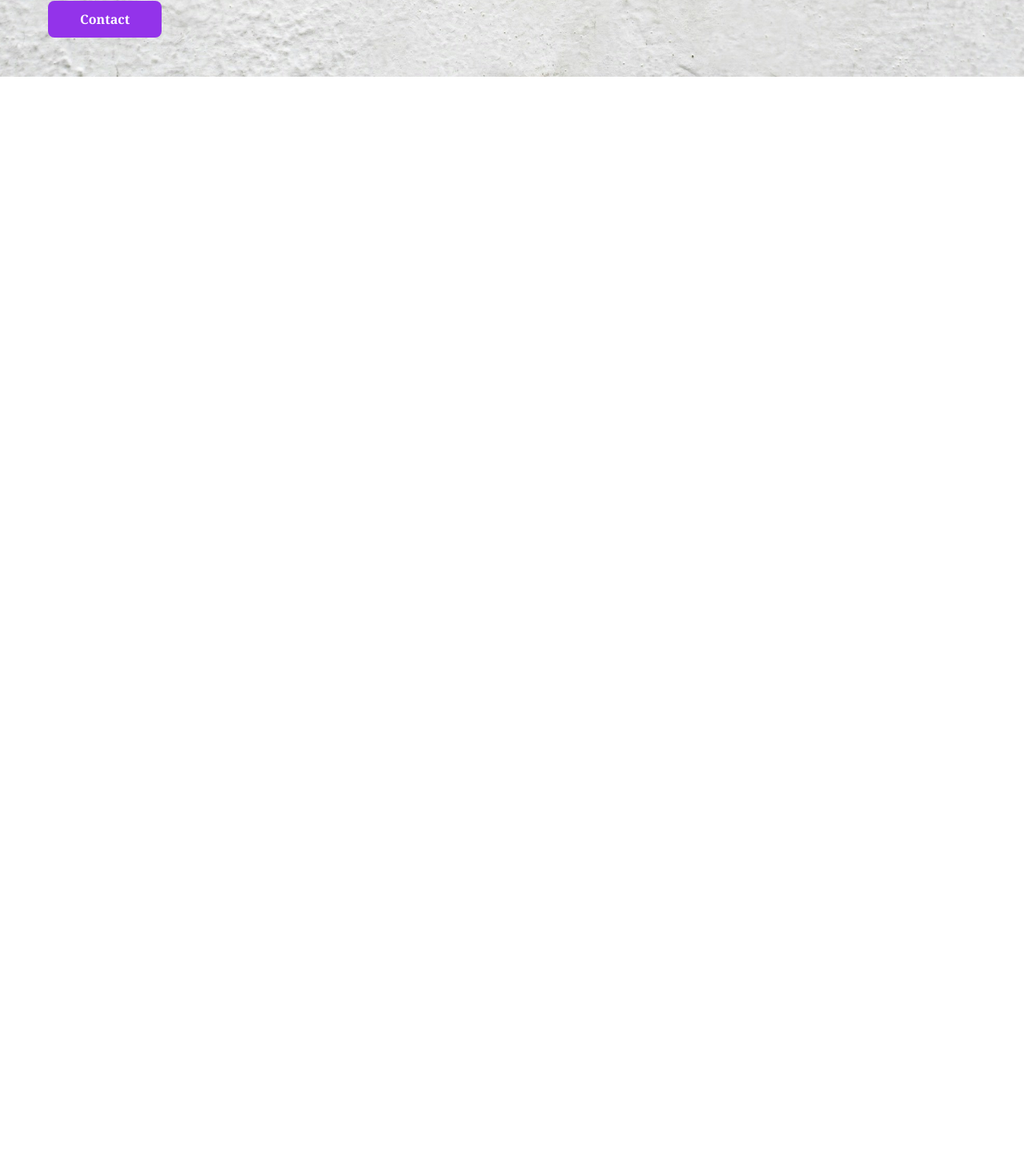
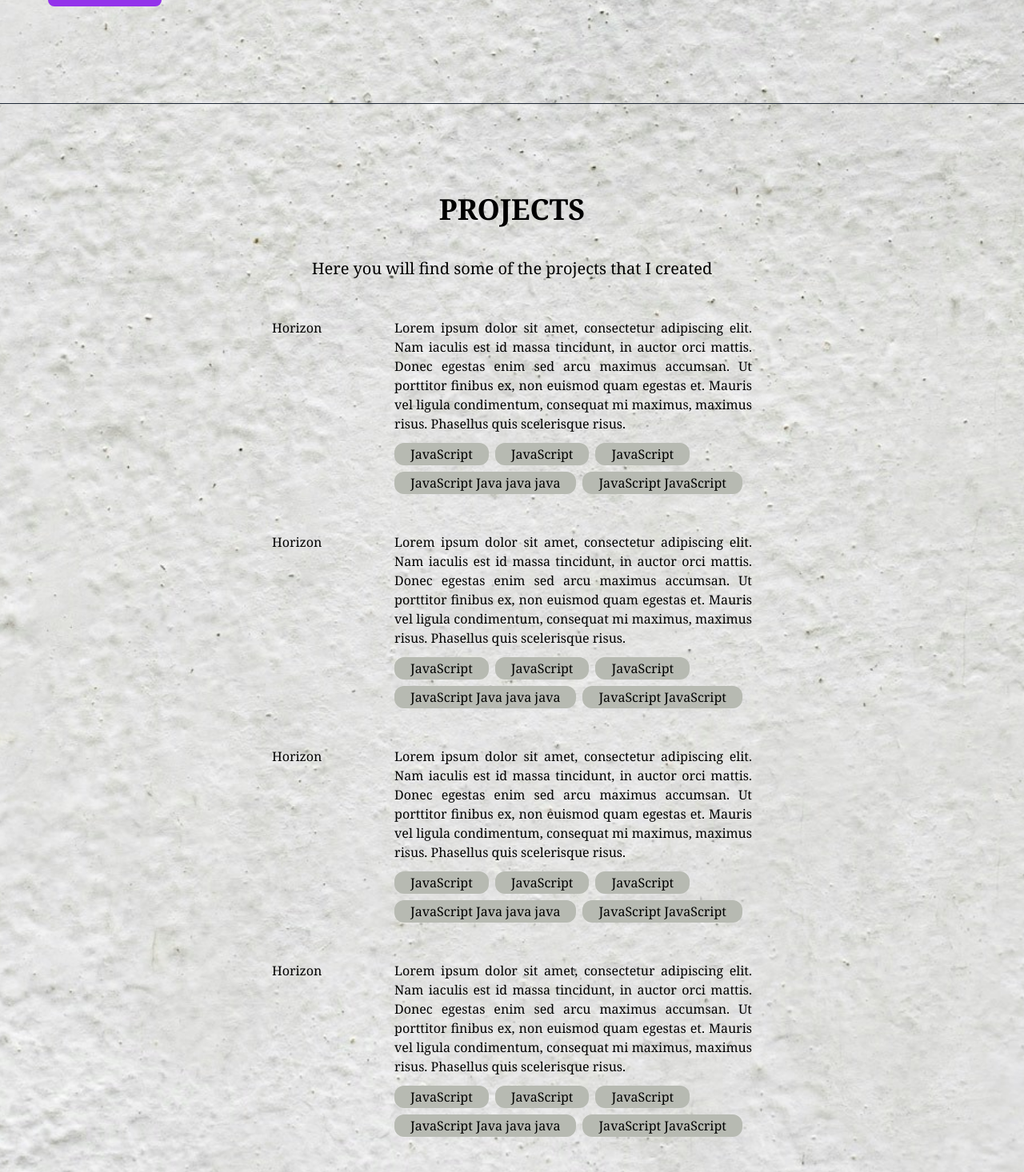
Before and after one commit to bhatarshid/my_portfolio, a Next.js app: page / in a window 1280 px wide. Shown: the part 1260-2726 px from the top of the page at 80% size. Before the commit the page ends 1356 px from the top, so only its background shows below. Built offline with nearby package versions, Linux system fonts and the light colour scheme.

Commit message:
added project and skill template

```diff
--- a/app/page.tsx
+++ b/app/page.tsx
@@ -1,13 +1,15 @@
-import { About } from "@/components/About"
+import { AboutComponent } from "@/components/About"
 import { IntroComponent } from "@/components/Intro"
 import { NavBarComponent } from "@/components/Navbar"
+import { ProjectComponent } from "@/components/Project"
 
 export default function Portfolio() {
   return <>
     <NavBarComponent/>
     <main className="bg-background bg-cover bg-center bg-no-repeat w-full">
       <IntroComponent/>
-      <About/>
+      <AboutComponent/>
+      <ProjectComponent/>
     </main>
   </>
 }
--- a/components/About.tsx
+++ b/components/About.tsx
@@ -1,5 +1,6 @@
-export const About = function() {
-  return <div className="flex flex-col px-4 sm:px-6 lg-px-8 font-serif pb-10">
+export const AboutComponent = function() {
+  return <div>
+    <div className="flex flex-col sm:px-6 lg-px-8 font-serif py-28">
       <div className="flex flex-col pb-2">
         <h2 className="text-4xl font-semibold text-center">ABOUT ME</h2>
         <p className="text-center text-xl p-10">Here you will find more information about me, what I do, and my current skills mostly in terms <br />of programming and technology</p>
@@ -7,7 +8,7 @@ export const About = function() {
       <div className="flex item-center- justify-center p-5 ml-4">
         <div className="">
           <h3 className="text-3xl font-semibold text-slate-900">Get to know me!</h3>
-        <p className="text-justify mr-10 py-5">I&apos;m a Frontend Focused Web Developer building and managing the Front-end of Websites and Web Applications that leads to the success of the overall product. Check out some of my work in the Projects section. I also like sharing content related to the stuff that I have learned over the years in Web Development so it can help other people of the Dev Community. Feel free to Connect or Follow me on my Linkedin and Instagram where I post useful content related to Web Development and Programming. I&apos;m open to Job opportunities where I can contribute, learn and grow. If you have a good opportunity that matches my skills and experience then don&apos;t hesitate to contact me.</p>
+          <p className="text-justify mr-10 py-5 pb-10">I&apos;m a Frontend Focused Web Developer building and managing the Front-end of Websites and Web Applications that leads to the success of the overall product. Check out some of my work in the Projects section. I also like sharing content related to the stuff that I have learned over the years in Web Development so it can help other people of the Dev Community. Feel free to Connect or Follow me on my Linkedin and Instagram where I post useful content related to Web Development and Programming. I&apos;m open to Job opportunities where I can contribute, learn and grow. If you have a good opportunity that matches my skills and experience then don&apos;t hesitate to contact me.</p>
           <a href="#"
             className="bg-purple-600 hover:bg-purple-700 text-white font-bold rounded-lg transition duration-300 py-3 px-10">
             Contact
@@ -19,4 +20,6 @@ export const About = function() {
         </div>
       </div>
     </div>
+    <hr className="h-px bg-gray-800 border-0 dark:bg-gray-700"/>
+  </div>
 }
--- a/components/Intro.tsx
+++ b/components/Intro.tsx
@@ -1,5 +1,6 @@
 export const IntroComponent = function() {
-  return <div className="flex flex-col justify-center items-center px-4 sm:px-6 lg-px-8 font-serif py-56">
+  return <div>
+    <div className="flex flex-col justify-center items-center px-4 sm:px-6 lg-px-8 font-serif pt-56 pb-28">
       <h1 className="text-6xl font-extrabold pb-10">HEY, I&apos;M ARSHID BHAT</h1>
       <p className="text-center text-xl">A Result-Oriented Web Developer building and managing Websites and <br></br>
         Web Applications that leads to the success of the overall product</p>
@@ -8,4 +9,6 @@ export const IntroComponent = function() {
         PROJECTS
       </a>
     </div>
+    <hr className="h-px bg-gray-800 border-0 dark:bg-gray-700"/>
+  </div>
 }
--- a/components/Navbar.tsx
+++ b/components/Navbar.tsx
@@ -1,5 +1,5 @@
 export const NavBarComponent = function() {
-  return <nav className="bg-lightGray p-4 px-12">
+  return <nav className="bg-lightGray p-4 px-12 rounded-b-2xl shadow-md fixed top-0 left-0 right-0">
     <div className="flex justify-between items-center font-sans">
       <div className="font-bold text-xl flex">
         <h1>Arshid Bhat</h1>
--- /dev/null
+++ b/components/Project.tsx
@@ -0,0 +1,75 @@
+import { SkillsComponent } from "./Skills"
+
+export const ProjectComponent = function() {
+  return <>
+    <div className="flex flex-col px-4 sm:px-6 lg-px-8 font-serif py-28">
+      <div className="flex flex-col pb-2">
+        <h2 className="text-4xl font-semibold text-center">PROJECTS</h2>
+        <p className="text-center text-xl p-10">Here you will find some of the projects that I created</p>
+      </div>
+      <div className="mx-72 text-justify px-7 space-y-10">
+        <div className="flex flex-row space-x-20">
+          <h3 className="w-2/3">Horizon</h3>
+          <div className="flex flex-col space-y-3">
+            <div>
+              <p>Lorem ipsum dolor sit amet, consectetur adipiscing elit. Nam iaculis est id massa tincidunt, in auctor orci mattis. Donec egestas enim sed arcu maximus accumsan. Ut porttitor finibus ex, non euismod quam egestas et. Mauris vel ligula condimentum, consequat mi maximus, maximus risus. Phasellus quis scelerisque risus.  </p>
+            </div>
+            <div className="flex flex-row w-full flex-wrap">
+              <SkillsComponent skill="JavaScript" />
+              <SkillsComponent skill="JavaScript" />
+              <SkillsComponent skill="JavaScript" />
+              <SkillsComponent skill="JavaScript Java java java" />
+              <SkillsComponent skill="JavaScript JavaScript" />
+            </div>
+          </div>
+        </div>
+        <div className="flex flex-row space-x-20">
+          <h3 className="w-2/3">Horizon</h3>
+          <div className="flex flex-col space-y-3">
+            <div>
+              <p>Lorem ipsum dolor sit amet, consectetur adipiscing elit. Nam iaculis est id massa tincidunt, in auctor orci mattis. Donec egestas enim sed arcu maximus accumsan. Ut porttitor finibus ex, non euismod quam egestas et. Mauris vel ligula condimentum, consequat mi maximus, maximus risus. Phasellus quis scelerisque risus.  </p>
+            </div>
+            <div className="flex flex-row w-full flex-wrap">
+              <SkillsComponent skill="JavaScript" />
+              <SkillsComponent skill="JavaScript" />
+              <SkillsComponent skill="JavaScript" />
+              <SkillsComponent skill="JavaScript Java java java" />
+              <SkillsComponent skill="JavaScript JavaScript" />
+            </div>
+          </div>
+        </div>
+        <div className="flex flex-row space-x-20">
+          <h3 className="w-2/3">Horizon</h3>
+          <div className="flex flex-col space-y-3">
+            <div>
+              <p>Lorem ipsum dolor sit amet, consectetur adipiscing elit. Nam iaculis est id massa tincidunt, in auctor orci mattis. Donec egestas enim sed arcu maximus accumsan. Ut porttitor finibus ex, non euismod quam egestas et. Mauris vel ligula condimentum, consequat mi maximus, maximus risus. Phasellus quis scelerisque risus.  </p>
+            </div>
+            <div className="flex flex-row w-full flex-wrap">
+              <SkillsComponent skill="JavaScript" />
+              <SkillsComponent skill="JavaScript" />
+              <SkillsComponent skill="JavaScript" />
+              <SkillsComponent skill="JavaScript Java java java" />
+              <SkillsComponent skill="JavaScript JavaScript" />
+            </div>
+          </div>
+        </div>
+        <div className="flex flex-row space-x-20">
+          <h3 className="w-2/3">Horizon</h3>
+          <div className="flex flex-col space-y-3">
+            <div>
+              <p>Lorem ipsum dolor sit amet, consectetur adipiscing elit. Nam iaculis est id massa tincidunt, in auctor orci mattis. Donec egestas enim sed arcu maximus accumsan. Ut porttitor finibus ex, non euismod quam egestas et. Mauris vel ligula condimentum, consequat mi maximus, maximus risus. Phasellus quis scelerisque risus.  </p>
+            </div>
+            <div className="flex flex-row w-full flex-wrap">
+              <SkillsComponent skill="JavaScript" />
+              <SkillsComponent skill="JavaScript" />
+              <SkillsComponent skill="JavaScript" />
+              <SkillsComponent skill="JavaScript Java java java" />
+              <SkillsComponent skill="JavaScript JavaScript" />
+            </div>
+          </div>
+        </div>
+      </div>
+    </div>
+    <hr className="h-px bg-gray-800 border-0 dark:bg-gray-700"/>
+  </>
+}
--- /dev/null
+++ b/components/Skills.tsx
@@ -0,0 +1,5 @@
+export const SkillsComponent = function({ skill }: any) {
+  return <div className="mr-2 mb-2">
+    <h4 className="bg-color-1 text-center rounded-xl text-nowrap px-5 py-0.5">{ skill }</h4>
+  </div>
+}
--- a/tailwind.config.ts
+++ b/tailwind.config.ts
@@ -13,7 +13,8 @@ const config: Config = {
       },
       colors: {
         'lightGray': '#DCDCDE',
-        'customPurple': '#7843E9'
+        'customPurple': '#7843E9',
+        "color-1": "#b7bab2"
       },
       padding: {
         '100': '29rem'
```
Lines whose indentation alone changed are shown as unchanged.
